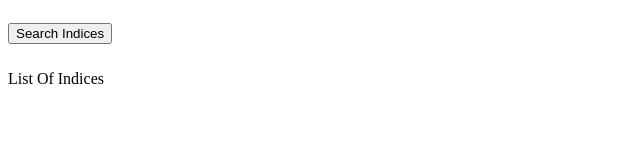
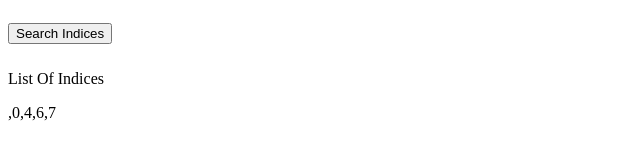
Before and after one commit to freestylebit/consecutive-run, a plain HTML site: page index.html in a window 1280 px wide. Both pictures are taken after typing "5" into the empty fields and a click on the button "Search Indices". Shown: the part 232-390 px from the top of the page, 0-640 px from the left. Drawn offline with nearby package versions, Linux system fonts and the light colour scheme.

Commit message:
Solution to function

```diff
--- a/index.html
+++ b/index.html
@@ -6,7 +6,7 @@
 <meta charset="utf-8">
 <meta name="viewport" content="width=device-width, initial-scale=1">
 <script   src="https://code.jquery.com/jquery-2.2.4.min.js"   integrity="sha256-BbhdlvQf/xTY9gja0Dq3HiwQF8LaCRTXxZKRutelT44="   crossorigin="anonymous"></script>
-<script src="../static/js/ecmc.js"></script>
+<script src="js.js"></script>
 <body>
 
 <div class="container">
--- a/js.js
+++ b/js.js
@@ -1,11 +1,10 @@
-var integerArray = [], indices = [];
+var integerArray = [1, 2, 3, 5, 10, 9, 8, 9, 10, 11, 7, 8, 7], indices = [];
 
 function addInteger(e) {
   integerValue = document.getElementById('numberInput').value;
   integerArray.push(integerValue);
   document.getElementById('integerArray').innerHTML += (integerArray.length == 1 ? "" : "," ) + integerValue;
   document.getElementById("numberInput").value = "";
-
 };
 
 var reset = function () {
@@ -13,9 +12,18 @@ var reset = function () {
   document.getElementById('integerArray').innerHTML = "";
   integerArray = [];
   indices = [];
-
 };
 
 function searchConsecutiveNumbers() {
-    console.log("To be implemented");
+  var diff1, diff2;
+
+  for(var i = 0; i < integerArray.length; i += 1) {
+    diff1 = integerArray[i] - integerArray[i + 1];
+    diff2 = integerArray[i + 1] - integerArray[i + 2];
+    if ((diff1 == 1 || diff1 == -1) && diff1 === diff2) {
+      indices.push(i);
+    }
+  }
+
+  document.getElementById("indicesArray").innerHTML += (indices.length == 1 ? "" : "," ) + indices;
 };
```
Lines whose indentation alone changed are shown as unchanged.
